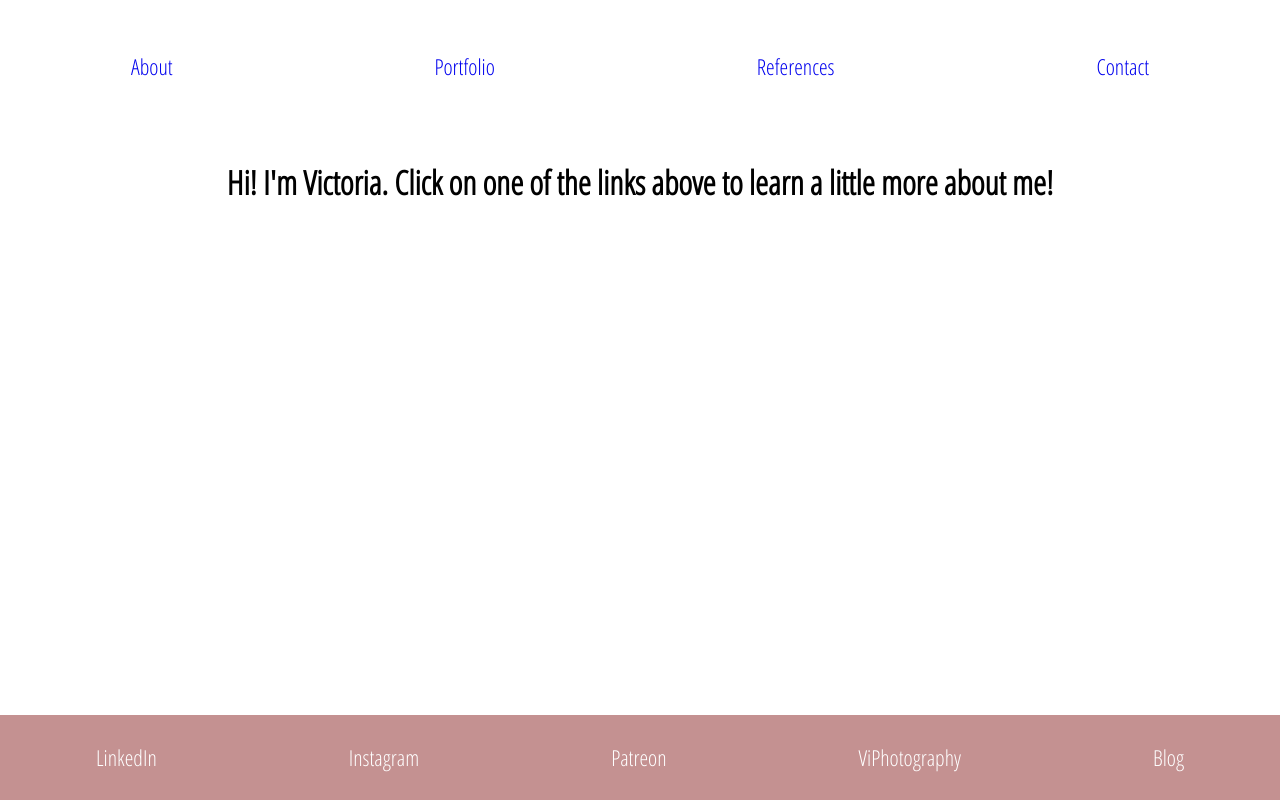
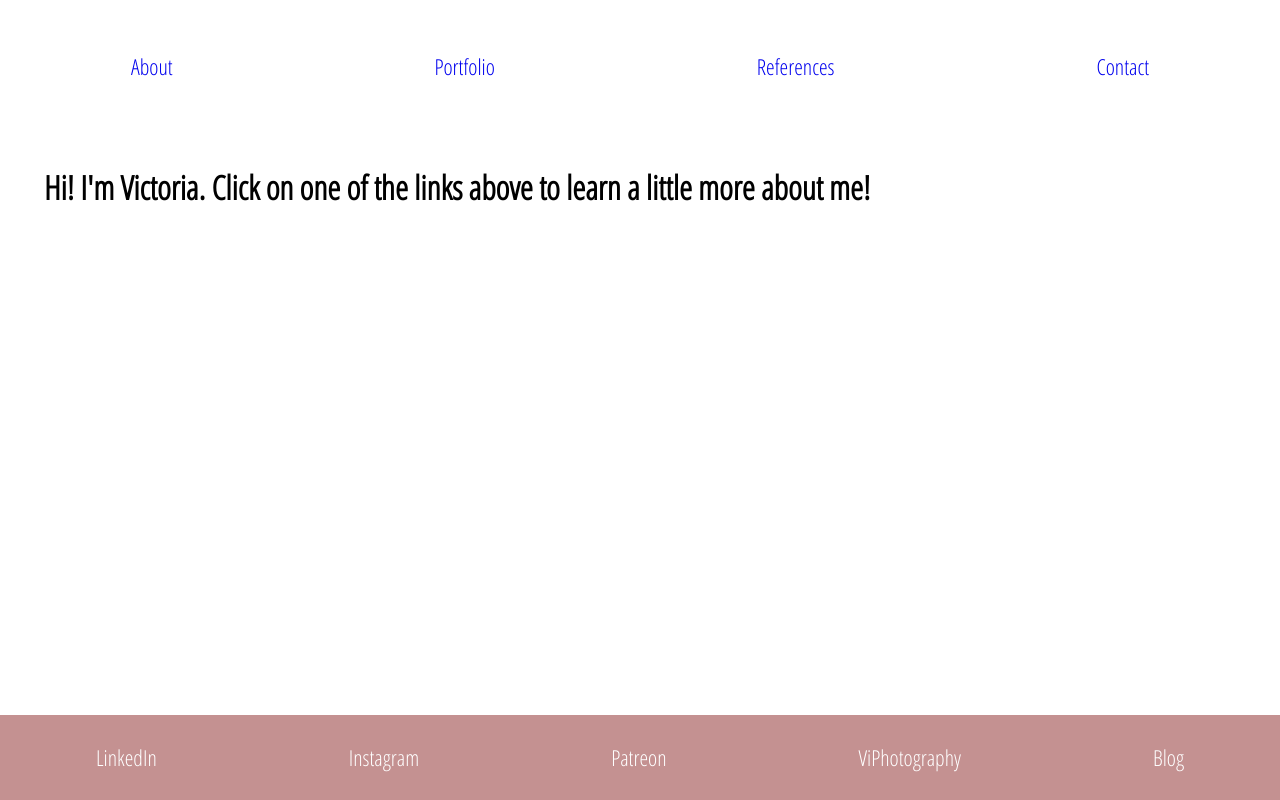
Before and after one commit to victoriarainc/portfolioapp, a React (Create React App) app: page / in a window 1280 px wide. Built offline with nearby package versions, Linux system fonts and the light colour scheme.

Commit message:
adding margin bottom globally to adjust for fixed footer

```diff
--- a/src/components/BaseLayout.js
+++ b/src/components/BaseLayout.js
@@ -13,7 +13,7 @@ export default class BaseLayout extends Component {
           <div className="link"><NavLink to="/references">References</NavLink></div>
           <div className="link"><NavLink to="/contact">Contact</NavLink></div>
         </header>
-        <section className="body">
+        <section className="propsBody">
         {this.props.children}
         </section>
         <footer>
--- a/src/styles/index.css
+++ b/src/styles/index.css
@@ -13,7 +13,7 @@ body {
 }
 
 .propsBody {
-    margin: 1.5em 0;
+    margin: 1.5em 0 8em 0;
     padding: 0 2em;
 }
 
```
